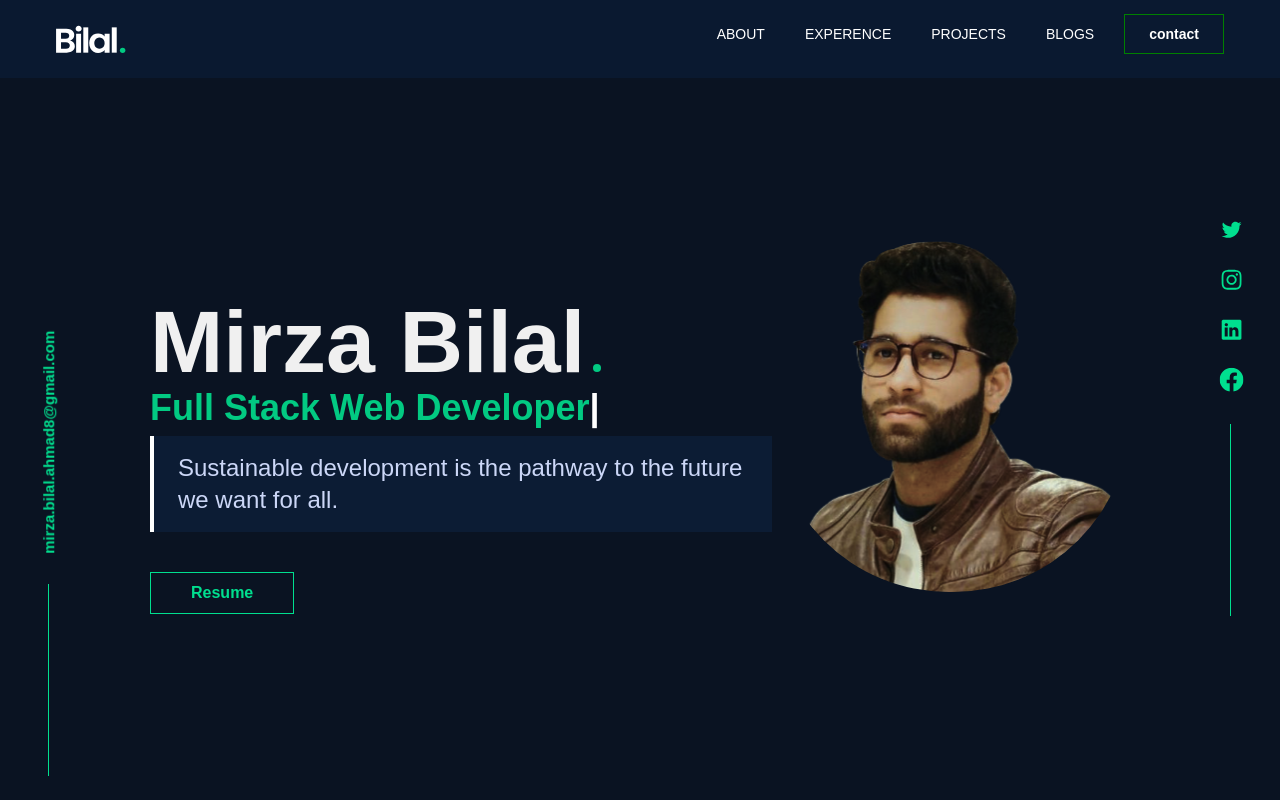
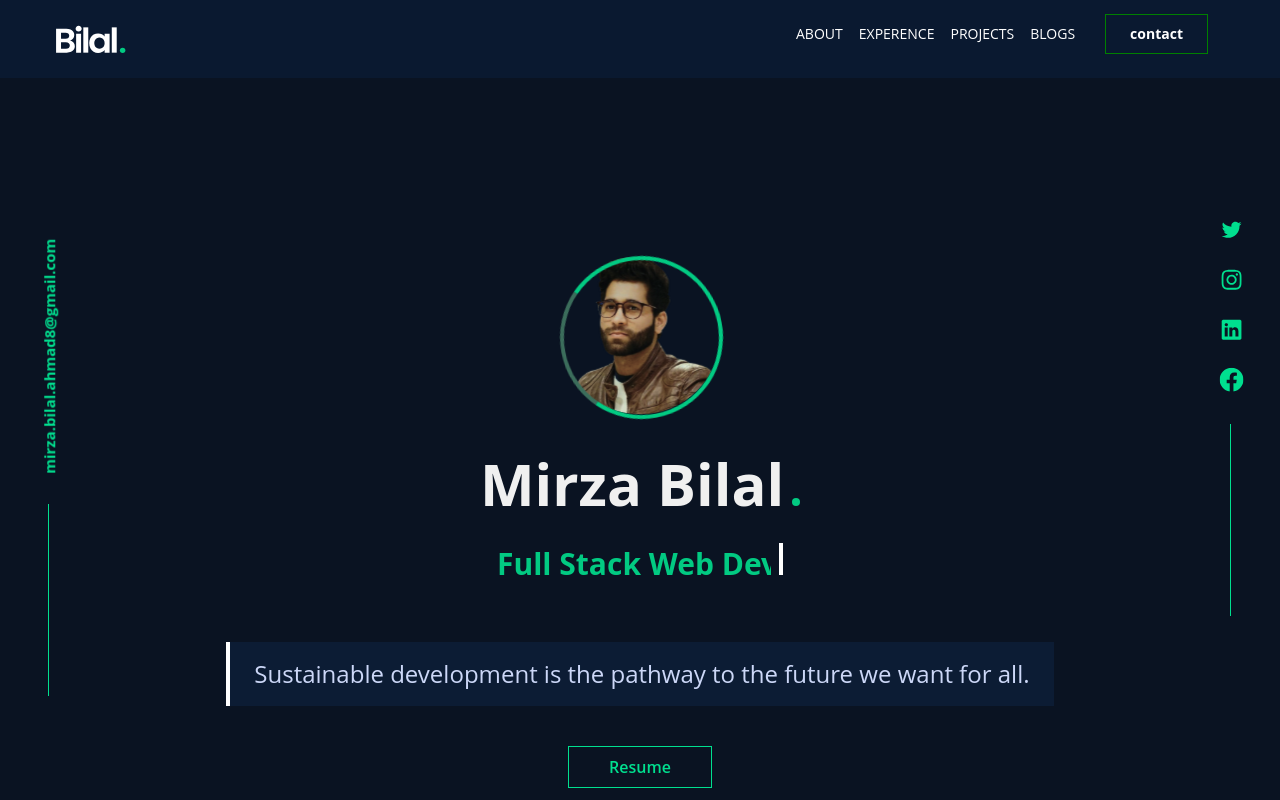
Before and after one commit to er-mirzabilal/portfolio, a Next.js app: page / in a window 1280 px wide. Shown: the top 800 px of the page. Built offline with nearby package versions, Linux system fonts and the light colour scheme.

Commit message:
1st round completed

```diff
--- a/components/About.jsx
+++ b/components/About.jsx
@@ -10,7 +10,7 @@
     <>
       <div
       id="about"
-      className="   flex items-center lg:py-32 py-6 mx-auto"
+      className="   flex items-center lg:py-32 py-20 mx-auto"
     >
       <div className=" flex lg:gap-8  lg:flex-row flex-col ">
         <div className="lg:h-[350px] lg:w-[350px]  w-[90%] h-[90%]  m-auto shadow-xl flex lg:items-center  relative  lg:justify-center ">
@@ -29,7 +29,7 @@
             decided to try editing custom Tumblr themes — turns out hacking
             together a custom reblog button taught me a lot about HTML & CSS!
           </p>
-          <p className=" lg:text-lg text-base ">
+          <p className=" lg:text-lg text-base text-[#F0F0F0]">
             My main focus these days is building accessible, inclusive products
             and digital experiences. I decided to try editing custom Tumblr
             themes — turns out hacking together a custom reblog button taught me
--- a/components/Navbar.jsx
+++ b/components/Navbar.jsx
@@ -20,6 +20,8 @@
     };
     window.addEventListener("scroll", handleShadow);
   }, []);
+
+  const [mobilebar ,setMobilebar] =useState(false)
 
   return (
     <div
@@ -48,7 +50,7 @@
 
           </div>
       <div>
-        <button>
+        <button onClick={()=> setMobilebar(!mobilebar)}>
 
           <ALink href="/">
 
@@ -69,6 +71,14 @@
 
 
       </div>
+
+
+ {/* <div class="max-w-screen-sm p-10">
+    <div class="relative h-4 overflow-hidden rounded-full bg-gray-300">
+      <div id="progress" class="animate-loading absolute h-full  rounded-full bg-green-500">
+      </div>
+    </div>
+  </div> */}
 
 
 
@@ -93,7 +103,61 @@
 
 
 
-      <div className="lg:visible invisible   flex  lg:justify-between  items-center   py-6 lg:px-14 ">
+
+
+
+
+
+
+
+
+
+
+{mobilebar &&   <div className=" mt-20 fixed  bg-[#0B1A32]  ">
+ <div className="        ">
+
+
+   <div className="">
+     <ul style={{ color: `${linkColor}` }} className=" p-2">
+       <li className=" text-sm uppercase m-2 p-2">
+         <ALink href="/#about">About</ALink>
+       </li>
+       <li className=" text-sm uppercase  m-2 p-2 ">
+         <ALink href="/#Experence">Experence</ALink>
+       </li>
+       <li className=" text-sm uppercase   m-2 p-2">
+         <ALink href="/#projects">Projects</ALink>
+       </li>
+       <li className=" text-sm uppercase   m-2 p-2">
+         <ALink href="/#Blogs">Blogs</ALink>
+       </li>
+       <li className=" text-sm uppercase   m-2 p-2   border-solid  border-2 border-[#02CA82]  ">
+         <ALink href="/#contact">contact</ALink>
+       </li>
+     </ul>
+   </div>
+
+ </div>
+
+
+</div> }
+
+
+
+
+
+
+
+
+
+
+
+
+
+
+
+
+      <div className="lg:visible invisible   flex  lg:justify-between  items-center   py-6 px-14 ">
         <ALink href="/">
 
             <img
@@ -108,20 +172,20 @@
 
 
         <div className="">
-          <ul style={{ color: `${linkColor}` }} className="flex">
-            <li className="ml-10 text-sm uppercase">
+          <ul style={{ color: `${linkColor}` }} className="flex ">
+            <li className=" text-sm uppercase mr-4">
               <ALink href="/#about">About</ALink>
             </li>
-            <li className="ml-10 text-sm uppercase ">
+            <li className=" text-sm uppercase mr-4">
               <ALink href="/#Experence">Experence</ALink>
             </li>
-            <li className="ml-10 text-sm uppercase  ">
+            <li className=" text-sm uppercase  mr-4">
               <ALink href="/#projects">Projects</ALink>
             </li>
-            <li className="ml-10 text-sm uppercase  ">
+            <li className=" text-sm uppercase  ">
               <ALink href="/#Blogs">Blogs</ALink>
             </li>
-            <li className="ml-10 text-sm uppercase  contact-button ">
+            <li className=" text-sm uppercase mr-4 contact-button ">
               <ALink href="/#contact">contact</ALink>
             </li>
           </ul>
@@ -135,60 +199,7 @@
 
       </div>
 
-      {/* <div className="fixed ">
-        <div className="email-mainpage">mirza.bilal.ahmad8@gmail.com</div>
 
-        <div className="left-line-mainpage  "></div>
-      </div> */}
-      {/* <div className="">
-        <div  className="right-side ">
-          <Link href="/">
-            <a>
-              <img
-                src={"/Group 107.svg"}
-                alt="/"
-                width="70"
-                height="20"
-                className="cursor-pointer"
-              />
-
-          </Link>
-          <Link href="/">
-            <a>
-              <img
-                src={"/Group 108.svg"}
-                alt="/"
-                width="70"
-                height="20"
-                className="cursor-pointer"
-              />
-
-          </Link>
-          <Link href="/">
-            <a>
-              <img
-                src={"/Group 109.svg"}
-                alt="/"
-                width="70"
-                height="20"
-                className="cursor-pointer"
-              />
-
-          </Link>
-          <Link href="/">
-            <a>
-              <img
-                src={"/Group 110.svg"}
-                alt="/"
-                width="70"
-                height="20"
-                className="cursor-pointer"
-              />
-
-          </Link>
-        </div>
-        <div className="right-line-mainpage"></div>
-      </div> */}
     </div>
   );
 };
--- a/components/main.jsx
+++ b/components/main.jsx
@@ -1,5 +1,5 @@
 import Link from "next/link";
-import React from "react";
+
 import { AiOutlineMail } from "react-icons/ai";
 import { BsFillPersonLinesFill } from "react-icons/bs";
 import { FaGithub, FaLinkedinIn } from "react-icons/fa";
@@ -8,37 +8,66 @@
   return (
     <div
       id="home"
-      className="lg:h-screen  flex lg:items-center  lg:flex-row flex-col-reverse  lg:justify-between lg:pt-64 pt-24 lg:pb-32 pb-4"
+      className="lg:h-screen  flex lg:items-center  lg:flex-col flex-col   lg:pt-64 pt-24 lg:pb-20 pb-14  z-0"
     >
-      <div className="text-center lg:text-left">
+      <div id="container" className="flex justify-center">
+        <div className=" lg:relative relative  lg:h-[160px] lg:w-[160px] w-[160px]  h-[160px]  lg:mb-10  lg:mt-0">
+          <div className="lg:absolute   absolute  lg:mx-0 w-[160px]  h-[160px]   ">
+            <img
+              src="/mainpicture.svg"
+              className="  rounded-full lg:mx-0   "
+              alt=""
+            />
+          </div>
+
+          <div id="html-spinner"></div>
+        </div>
+      </div>
+
+      <div className="text-center ">
         <div className=" ">
-          {/* <h6 className="sm:text-xl text-xs">Hi my name is </h6> */}
-          <h1 className="lg:text-[88px] text-4xl mt-4 lg:mt-0">
+
+          <h1 className="lg:text-[58px] text-4xl mt-4 lg:mt-0">
             Mirza Bilal<span className="sm:dot  smdot"></span>
           </h1>
-          <h2 className="lg:text-4xl text-2xl">
-            Full Stack Web Developer<b>|</b>
+          <h2 className="lg:text-3xl  mt-4 text-2xl ">
+
+          <span
+      className=" inline-flex h-20 pt-2 overflow-x-hidden animate-type animate-type-reverse whitespace-nowrap  will-change-transform"
+    >
+    Full Stack Web Developer
+    </span>
+    <span
+      className="box-border inline-block w-1 ml-2  bg-white  lg:h-8 animate-cursor will-change-transform"
+    >    </span>
+
           </h2>
-          <div className="bg-[#0C1C34] p-2 px-6 descrption">
-            <h5
-              className="lg:text-2xl text-base text-[#CCD7F7]"
-            >
+
+
+
+
+
+
+
+
+
+
+
+
+
+
+
+
+
+
+          <div className="bg-[#0C1C34]  mt-4 p-2 px-6 descrption">
+            <h5 className="lg:text-2xl text-base text-[#CCD7F7]">
               Sustainable development is the pathway to the future we want for
               all.
             </h5>
           </div>
 
           <button className="resume-button  ">Resume </button>
-        </div>
-      </div>
-      <div className=" lg:relative lg:h-[450px] lg:w-[450px]  mt-4 lg:mt-0">
-        <div className="sm:overlay absolute z-[1] sm:w-96 lg:h-96 bottom-0 ml-8  mb-1  rounded-full "></div>
-        <div className="lg:absolute z-[2]  lg:mx-0 mx-20">
-          <img
-            src="/mainpicture.svg"
-            className="  rounded-full lg:mx-0 mx-auto   "
-            alt=""
-          />
         </div>
       </div>
 
--- a/components/otherProject.jsx
+++ b/components/otherProject.jsx
@@ -17,12 +17,12 @@
         </div>
       </div>
       <div>
-        <p className="font-bold mt-6 lg:text-xl text-base">
+        <p className="font-bold mt-6 text-[#F0F0F0] lg:text-xl text-base">
           Integrating Algolia Search with WordPress Multisite.
         </p>
       </div>
       <div>
-        <p className="mt-4 font-medium  text-sm">
+        <p className="mt-4 font-medium text-[#F0F0F0]  text-sm">
           A minimal, dark blue theme for VS Code, Sublime Text, Atom, iTerm, and
           more. Available on Visual Studio Marketplace,{" "}
         </p>
--- a/components/projects.jsx
+++ b/components/projects.jsx
@@ -10,7 +10,7 @@
 
 const Project = (props) => {
   return (
-    <div id="projects" className="  flex flex-wrap  lg:py-32  ">
+    <div id="projects" className="  flex flex-wrap  lg:py-32  py-20 ">
       {/* <div className="flex  h-fit w-full justify-center ">
         <h2 className="font-extrabold text-3xl">Some Things I’ve Built </h2>
         <div className="h-0.5 w-[433px] ml-4 mt-10 border border-[#F0F0F0]"></div>
--- a/components/stickyMedia.jsx
+++ b/components/stickyMedia.jsx
@@ -6,7 +6,7 @@
 
 
 
-<div className="fixed bottom-0 z-10 flex flex-col flex-wrap right- p-6 ">
+<div className="fixed bottom-20 z-10 flex flex-col flex-wrap right- p-6 ">
       <div className="right-side mb-8   mx-auto">
 
 
--- a/pages/_app.js
+++ b/pages/_app.js
@@ -1,4 +1,5 @@
 
+import Footer from '../components/footer';
 import Navbar from '../components/Navbar';
 import StickyMedia from '../components/stickyMedia';
 import '../styles/globals.css';
@@ -7,8 +8,10 @@
   return (
     <div>
      <Navbar/>
+
      <StickyMedia/>
       <Component {...pageProps} />
+        <Footer/>
     </div>
   );
 }
--- a/styles/globals.css
+++ b/styles/globals.css
@@ -1,13 +1,47 @@
 @tailwind base;
 @tailwind components;
 @tailwind utilities;
+
+
+
+
+
+
+
+
+
+
+
+
+
+
+
+
+
+
+
+
+
+
+
+
+
+
+
+
+
+
+
+
+
+
 
 
 @import url('https://fonts.googleapis.com/css?family=Poppins');
 body{
   margin: 0;
   padding: 0;
-  /* letter-spacing: 3px; */
+
 
 }
 html {
@@ -36,11 +70,11 @@
   }
 
   h5 {
-    @apply text-2xl font-normal py-2
+    @apply text-2xl font-normal py-2 text-[#F0F0F0]
   }
 
   h6 {
-    @apply text-[#02CA82] text-xl font-bold
+    @apply text-[#02CA82] text-xl font-bold text-[#F0F0F0]
   }
 
   li {
@@ -263,3 +297,72 @@
 }
 
 }
+
+
+
+
+
+
+
+
+
+
+#html-spinner{
+  z-index: 10;
+  width:163px;
+  height:163px;
+  border:4px solid #02CA82;
+  border-top:4px solid  #3b6d5b;
+  border-radius:50%;
+}
+
+#html-spinner, #svg-spinner{
+
+
+  transition-property: transform;
+  animation-name: rotate;
+  animation-duration: 2.5s;
+  animation-iteration-count: infinite;
+  animation-timing-function: linear;
+}
+
+/* @-webkit-keyframes rotate {
+    from {-webkit-transform: rotate(360deg);}
+    to {-webkit-transform: rotate(360deg);}
+} */
+
+/* @-moz-keyframes rotate {
+    from {-moz-transform: rotate(0deg);}
+    to {-moz-transform: rotate(360deg);}
+} */
+
+@keyframes rotate {
+    from {transform: rotate(0deg);}
+    to {transform: rotate(360deg);}
+}
+
+
+/* Rest of page style*/
+body{
+
+  font-family: 'Open Sans', sans-serif;
+  -webkit-font-smoothing: antialiased;
+  color:#393D3D;
+}
+
+#container{
+  width:100%;
+  max-width:7000px;
+  /* margin:1em auto; */
+  position:relative;
+}
+
+/* spinner positioning */
+
+#html-spinner, #svg-spinner{
+  position:absolute;
+  /* top:0px;
+  left: 100px;
+  margin-left:-104px; */
+
+}
--- a/tailwind.config.js
+++ b/tailwind.config.js
@@ -3,8 +3,59 @@
     './pages/**/*.{js,ts,jsx,tsx}',
     './components/**/*.{js,ts,jsx,tsx}',
   ],
+  // theme: {
+  //   extend:
+
+
+  //   {
+
+
+  //     keyframes: {
+  //       loading: {
+  //         '0%': { left: '-100%' },
+  //         '50%': { left: '100%' },
+  //         // '100%': { left: '-100%' },
+  //       },
+  //     },
+  //     animation: {
+  //       loading: 'loading 3s linear ',
+  //     },
+  //   },
+  // },
+
   theme: {
-    extend: {},
+    extend: {
+      animation: {
+
+        type: 'type 6.8s ease-out 2.8s 1 normal both',
+        'type-reverse': 'type 1.8s ease-out 0s infinite alternate-reverse both',
+      },
+      keyframes: {
+        type: {
+          '0%': { width: '0ch' },
+
+          '3%, 5%': { width: '1ch' },
+          '6%, 9%': { width: '2ch' },
+          '10%, 13%': { width: '3ch' },
+          '15%, 20%': { width: '4ch' },
+          '25%, 30%': { width: '6ch' },
+          '35%, 40%': { width: '8ch' },
+          '45%, 50%': { width: '10ch' },
+          '55%, 60%': { width: '12ch' },
+          '65%, 70%': { width: '14ch' },
+          '75%, 80%': { width: '16ch' },
+          '81%, 83%': { width: '18ch' },
+          '85%, 88%': { width: '19ch' },
+          '90%, 93%': { width: '20ch' },
+          '94%, 96%': { width: '21ch' },
+          '97%, 100%': { width: '22ch' },
+
+
+        },
+      },
+    },
   },
+
+
   plugins: [],
 };
```
Also changed, not shown: components/Experence.jsx (+8 -8 lines), pages/index.js (+7 -3 lines).
